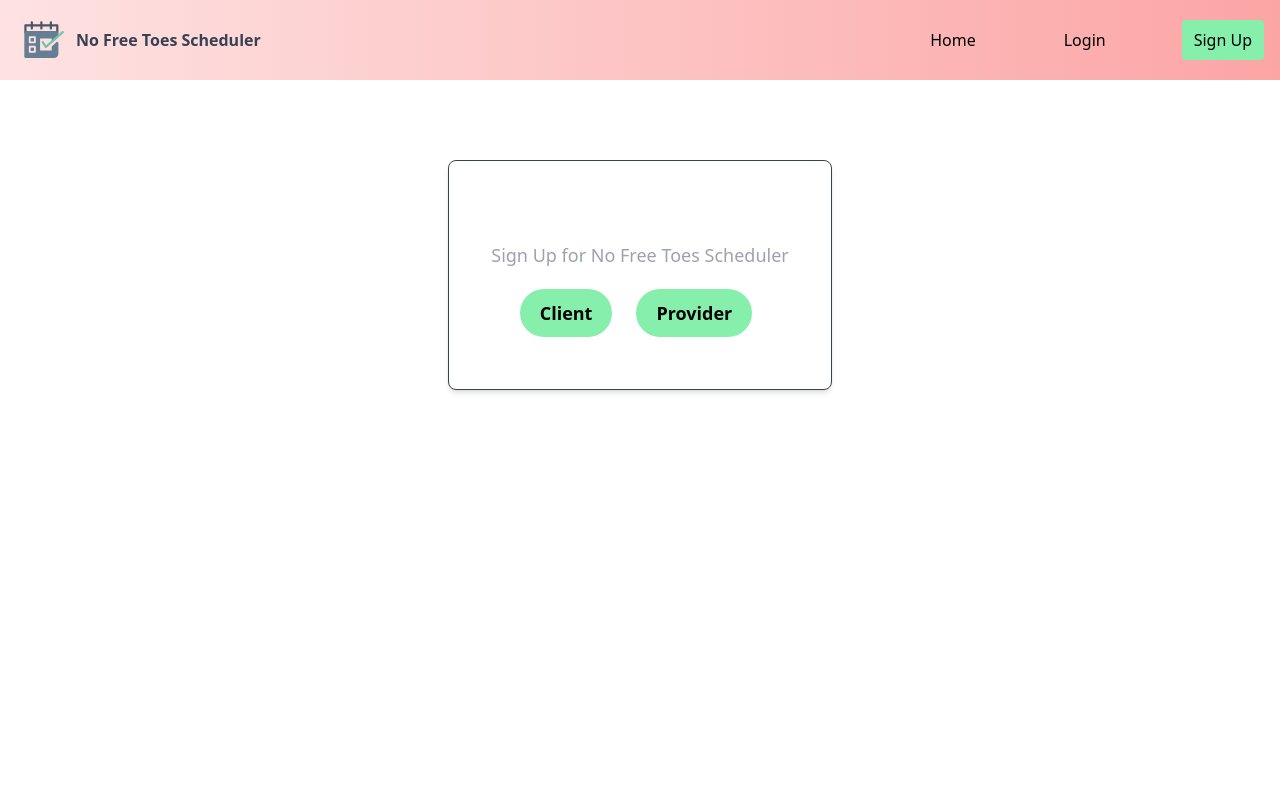
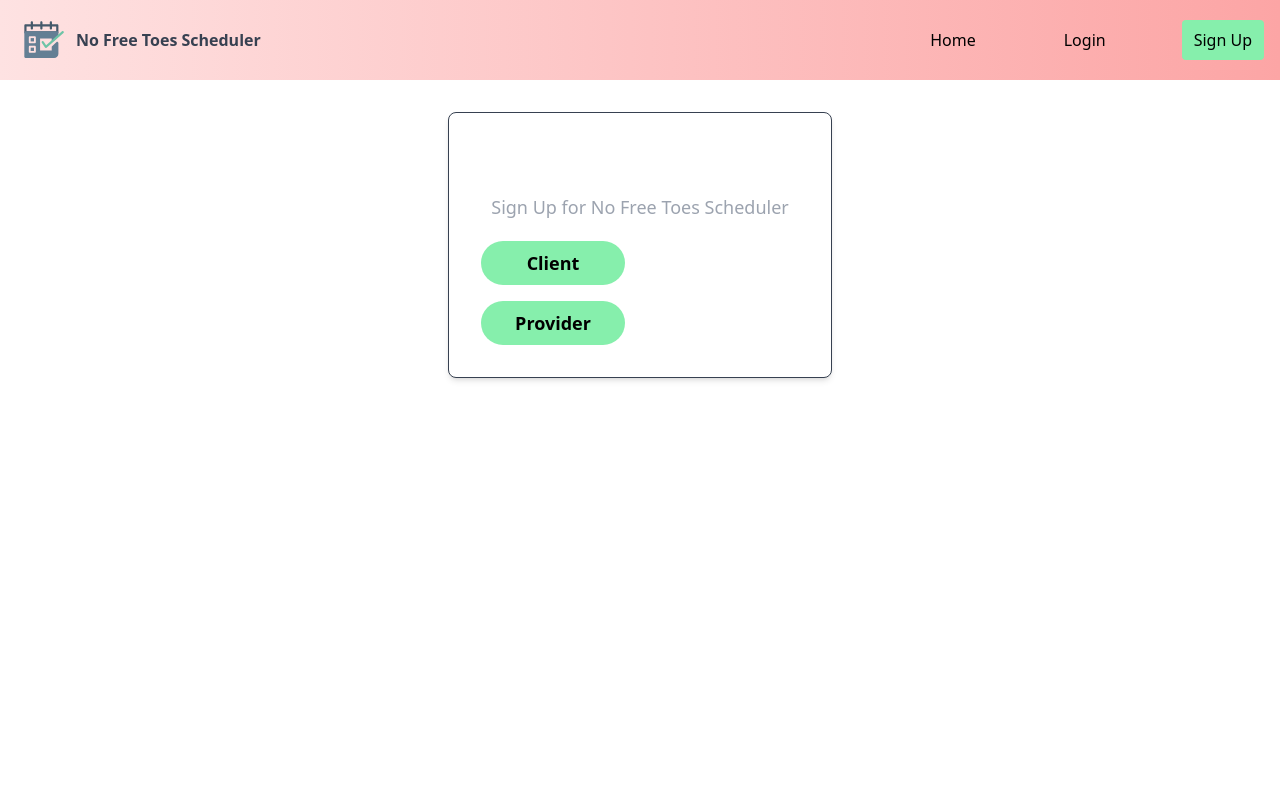
Before and after one commit to brianalegre/No-Free-Toes, a React (Create React App) app in the folder client/: page /signup in a window 1280 px wide. Shown: the top 800 px of the page. Built offline with nearby package versions, Linux system fonts and the light colour scheme; the HTML template or start-up script is replaced by a standard one.

Commit message:
issues with styling

```diff
--- a/client/src/components/Signup/SignUp.js
+++ b/client/src/components/Signup/SignUp.js
@@ -5,19 +5,19 @@ const Signup = () => {
 
     return (
 
-    <div className="p-20 min-h-screen">
+    <div className="p-8 min-h-screen">
         <div className="p-10 min-w-center m-auto w-full text-center max-w-sm bg-white rounded-lg border border-gray-200 shadow-md sm:p-6 md:p-8 bg-gray-800 border-gray-700">
             <h5 className="mb-3 text-3xl font-bold text-white">Select Sign Up</h5>
             <p className="mb-5 text-base text-gray-400 sm:text-lg ">Sign Up for No Free Toes Scheduler</p>
-            <div className="justify-center items-center space-y-4 sm:flex sm:space-y-0 sm:space-x-4">
+            <div className="min-w-center m-auto">
             <Link to="/signup/client" >
-                    <div className="text-left">
-                        <div className="py-2.5 px-5 mr-2 mb-5 text-lg font-semibold focus:outline-none rounded-full text-center bg-green-300 hover:bg-green-700 text-black hover:text-gray-100 rounded transition duration-300">Client</div>
+                    <div className="text-center">
+                        <div className="py-2 px-4 w-36 mb-4 text-lg font-semibold focus:outline-none rounded-full text-center bg-green-300 hover:bg-green-700 text-black hover:text-gray-100 transition duration-300">Client</div>
                     </div>
                 </Link>
                 <Link to="/signup/provider" >
-                    <div className="text-left">
-                        <div className="py-2.5 px-5 mr-2 mb-5 text-lg font-semibold focus:outline-none rounded-full text-center bg-green-300 hover:bg-green-700 text-black hover:text-gray-100 rounded transition duration-300">Provider</div>
+                    <div className="text-center">
+                        <div className="py-2 px-4 w-36 text-lg font-semibold focus:outline-none rounded-full text-center bg-green-300 hover:bg-green-700 text-black hover:text-gray-100 transition duration-300">Provider</div>
                     </div>
                 </Link>
             </div>
```
